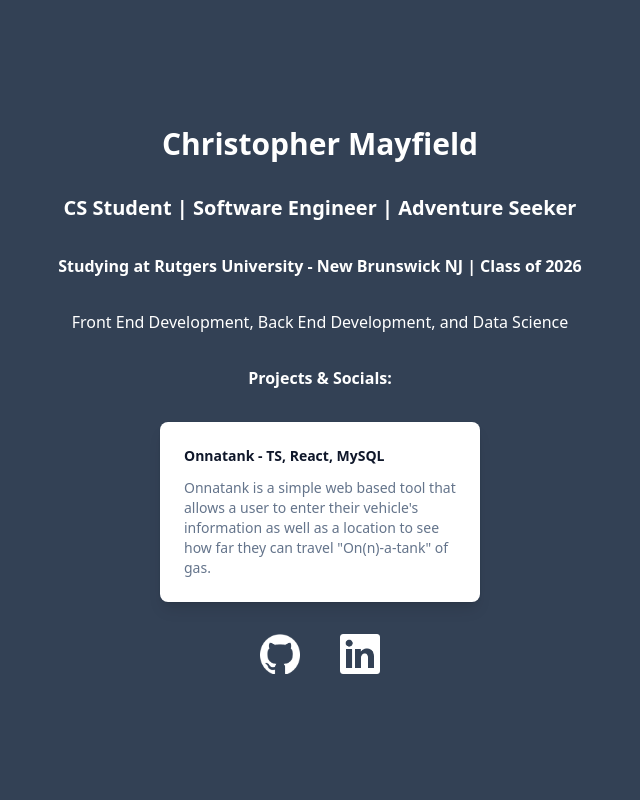
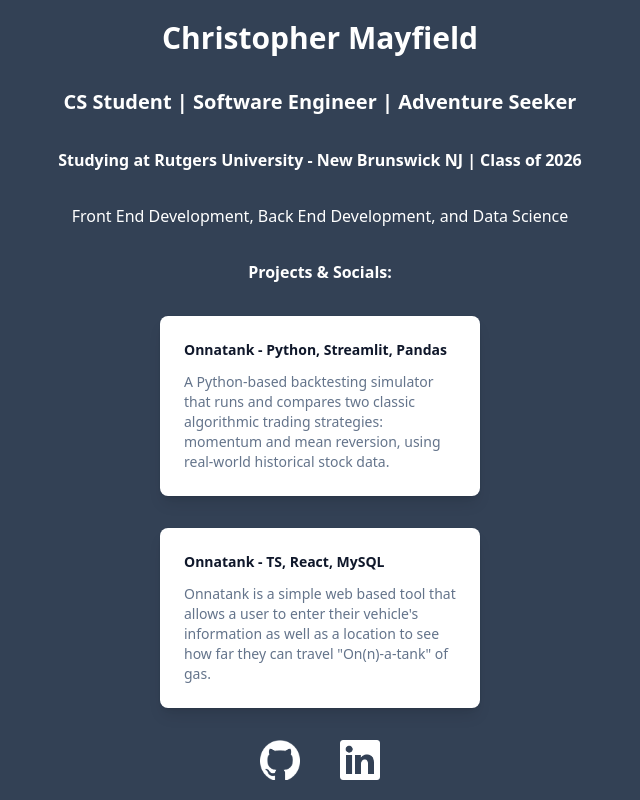
Before and after one commit to ChrisMayfie/my_website, a Next.js app: page / in a window 1280 px wide. Shown: the whole page, without its empty margins (320-960 px from the left). Built offline with nearby package versions, Linux system fonts and the light colour scheme.

Commit message:
Added link to trading simulator site

```diff
--- a/src/pages/index.tsx
+++ b/src/pages/index.tsx
@@ -37,6 +37,22 @@ export default function Home() {
           </h1>
         </div>
         <a
+          href="https://trading-simulator-3gbtpvahktdgkgxwqojvdv.streamlit.app/"
+          target="_blank"
+          className="group mx-auto mb-8 block max-w-xs space-y-3 rounded-lg bg-white p-6 shadow-lg ring-1 ring-slate-900/5 hover:bg-sky-500 hover:ring-sky-500"
+        >
+          <div className="flex items-center space-x-3">
+            <h3 className="text-sm font-semibold text-slate-900 group-hover:text-white">
+              Onnatank - Python, Streamlit, Pandas
+            </h3>
+          </div>
+          <p className="text-sm text-slate-500 group-hover:text-white">
+            A Python-based backtesting simulator that runs and compares two
+            classic algorithmic trading strategies: momentum and mean reversion,
+            using real-world historical stock data.
+          </p>
+        </a>
+        <a
           href="https://www.onnatank.com/"
           target="_blank"
           className="group mx-auto mb-8 block max-w-xs space-y-3 rounded-lg bg-white p-6 shadow-lg ring-1 ring-slate-900/5 hover:bg-sky-500 hover:ring-sky-500"
```
